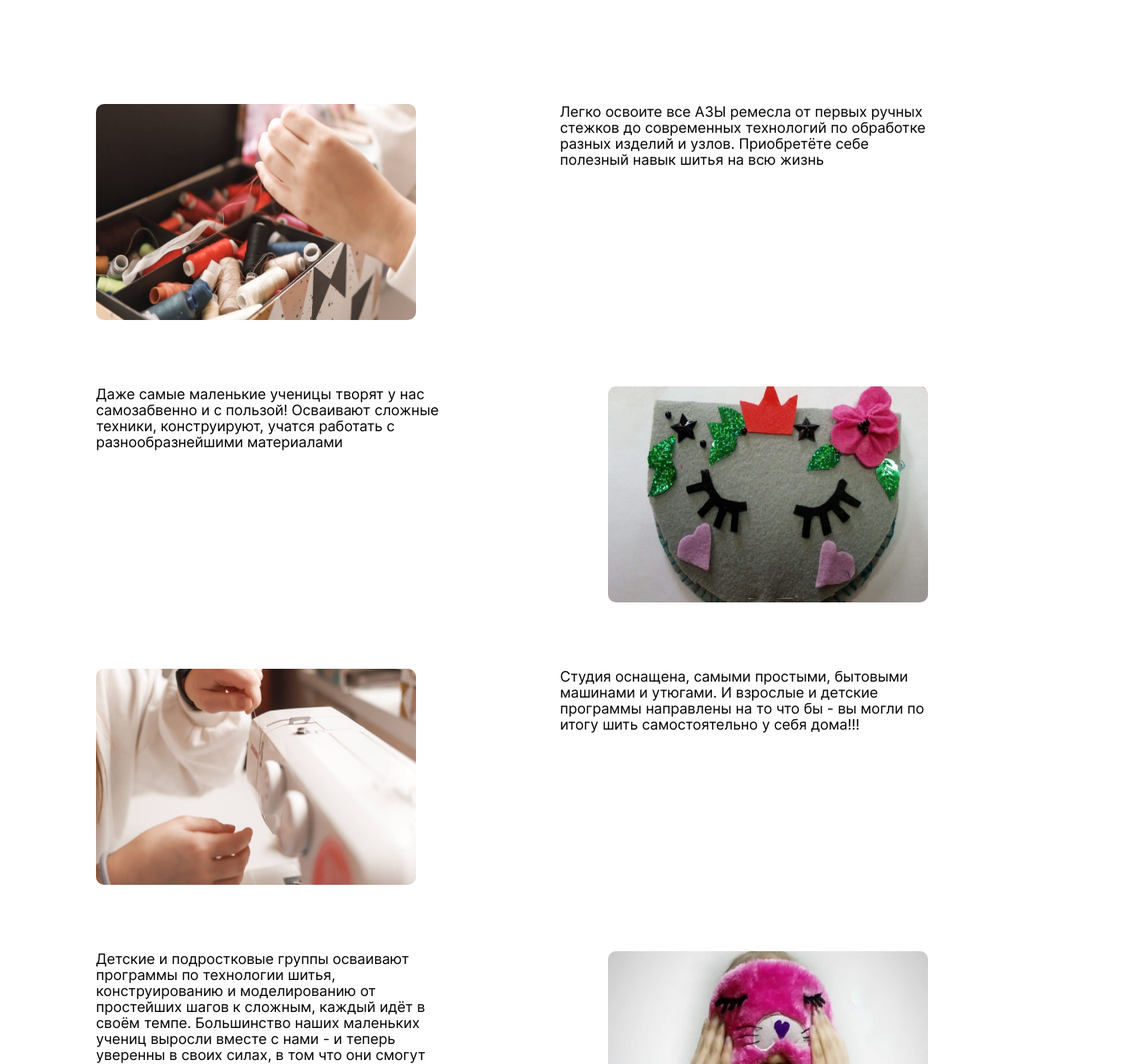
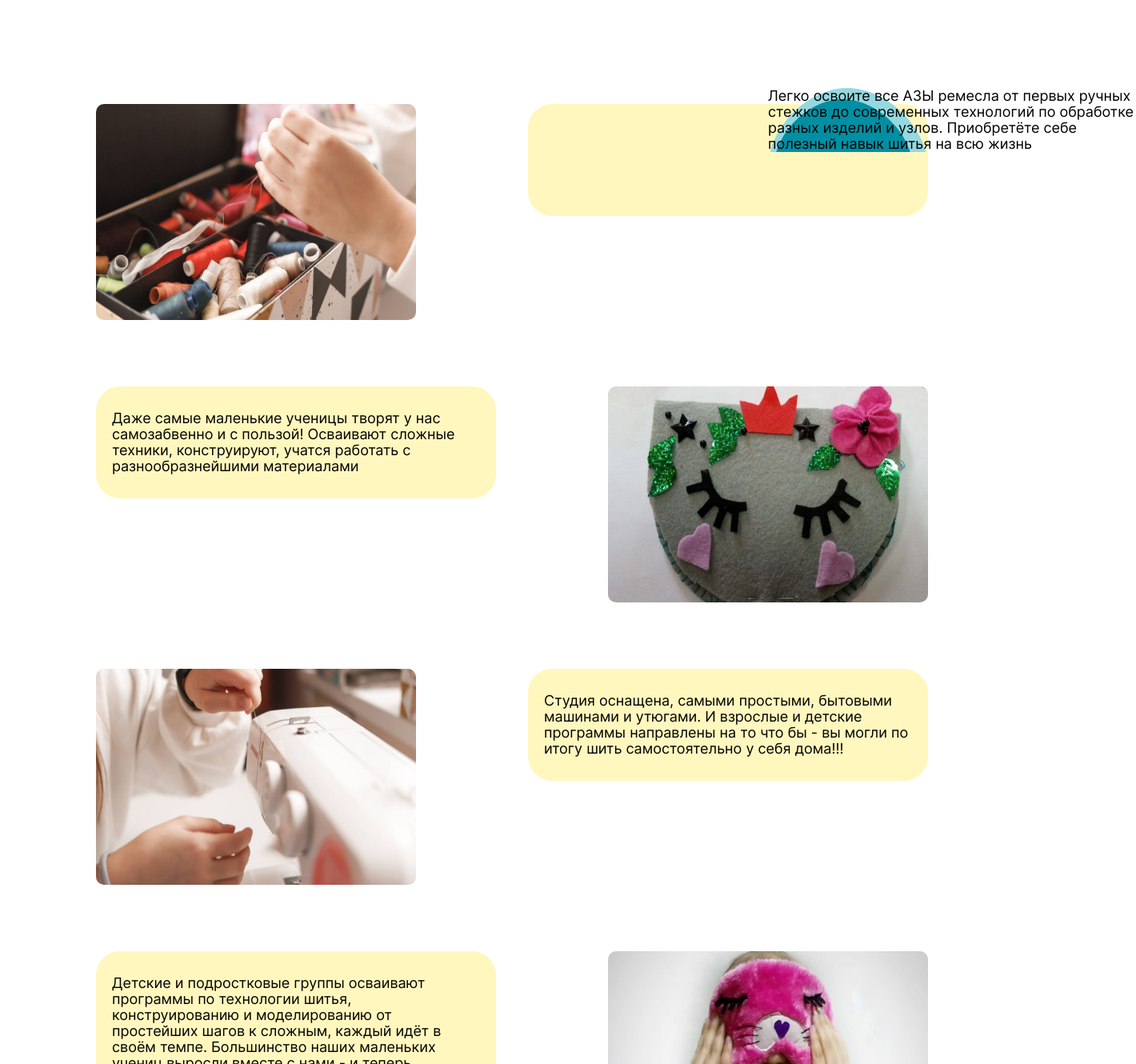
Before and after one commit to ElenaVereskun/school-frontend, a React (Create React App) app: page / in a window 1280 px wide. Shown: the part 720-2050 px from the top of the page at 80% size, 1420 px wide, since content can reach past the window. Built offline with nearby package versions, Linux system fonts and the light colour scheme.

Commit message:
background-circle

```diff
--- a/src/components/AboutSchool/AboutSchool.css
+++ b/src/components/AboutSchool/AboutSchool.css
@@ -1,9 +1,9 @@
-.about-project {
+.about-school {
     /* background-color: whitesmoke; */
 }
 
-.about-project__container {
-    font-family: Inter,Arial,sans-serif;
+.about-school__container {
+    font-family: Inter, Arial, sans-serif;
     font-style: normal;
     color: black;
     padding-top: 10px;
@@ -19,6 +19,7 @@
     padding-top: 130px;
     align-items: center;
 }
+
 .tab__items {
     display: flex;
     justify-content: space-between;
@@ -34,11 +35,35 @@
 }
 
 .tab__description {
+display: flex;
+    flex-direction: column;
+    position: relative;
     font-size: 18px;
     font-weight: 400;
     line-height: 20px;
     margin: 0;
     width: 460px;
+    z-index: 3;
+}
+
+.tab__background {
+    position: relative;
+    background-color: #FFF7BE;
+    border-radius: 30px;
+    padding-top: 30px;
+    padding-left: 20px;
+    height: 110px;
+    width: 480px;
+    z-index: 2;
+}
+
+.tab__circle {
+    background-image: url(../../images/circle.svg);
+    /* position: relative; */
+    margin-top: -50px;
+    margin-left: 280px;
+    z-index: 1;
+    background-size: cover;
 }
 
 @media screen and (max-width: 1279px) {
--- a/src/components/AboutSchool/AboutSchool.js
+++ b/src/components/AboutSchool/AboutSchool.js
@@ -5,34 +5,44 @@ import photoThird from '../../images/photo3.jpeg';
 import photoFourth from '../../images/photo4.jpeg';
 import photoFifth from '../../images/photo5.jpeg';
 import photoSixth from '../../images/photo6.jpeg';
+import circle from '../../images/circle.svg';
 
 function AboutSchool() {
     return (
-        <section className='about-project'>
-            <div className='about-project__container'>
+        <section className='about-school'>
+            <div className='about-school__container'>
                 <ul className="tab">
                     <li className="tab__items">
                         <img className='tab__photo' src={photoFirst} alt='фото1' />
+                        <div className='tab__background'>
+                            <div className='tab__circle'>
                                 <p className="tab__description">
                                     Легко освоите все АЗЫ ремесла от первых ручных стежков до современных
                                     технологий по обработке разных изделий и узлов.
                                     Приобретёте себе полезный навык шитья на всю жизнь</p>
+                            </div>
+                        </div>
                     </li>
                     <li className="tab__items">
+                        <div className='tab__background'>
                             <p className="tab__description">
                                 Даже самые маленькие ученицы творят у нас самозабвенно и с пользой!
                                 Осваивают сложные техники, конструируют, учатся работать с
                                 разнообразнейшими материалами</p>
+                        </div>
                         <img className='tab__photo' src={photoSecond} alt='фото2' />
                     </li>
                     <li className="tab__items">
                         <img className='tab__photo' src={photoThird} alt='фото3' />
+                        <div className='tab__background'>
                             <p className="tab__description">
                                 Студия оснащена, самыми простыми, бытовыми машинами и утюгами.
                                 И взрослые и детские программы направлены на то что бы - вы могли
                                 по итогу шить самостоятельно у себя дома!!!</p>
+                        </div>
                     </li>
                     <li className="tab__items">
+                        <div className='tab__background' style={{ height: '200px' }}>
                             <p className="tab__description">
                                 Детские и подростковые группы осваивают программы по технологии шитья,
                                 конструированию и моделированию от простейших шагов к сложным, каждый
@@ -41,24 +51,28 @@ function AboutSchool() {
                                 уверенны в своих силах, в том что они смогут правиться с любой задачей,
                                 так как они уже умеют "что-то своими руками" и головой
                             </p>
+                        </div>
                         <img className='tab__photo' src={photoFourth} alt='фото4' />
                     </li>
                     <li className="tab__items">
                         <img className='tab__photo' src={photoFifth} alt='фото5' />
+                        <div className='tab__background' style={{ height: '145px' }}>
                             <p className="tab__description">
                                 Раскроете свой внутренний творческий потенциал! Это становиться буквально
                                 жизненно необходимо в подростковый возраст и в моменты "внутреннего
                                 закисания взрослых" - мечтайте, пробуйте, творите, создавайте себя внутри
                                 и снаружи!</p>
+                        </div>
                     </li>
                     <li className="tab__items">
+                        <div className='tab__background' style={{ height: '140px' }}>
                             <p className="tab__description">
                                 Перестанете бояться профессиональных провалов - курсы для профи разделены
                                 на "болевые точки" которые проходит любой профессионал. Курс разделён на
                                 теорию (проходите он-лайн) и практику - выполнение заданий, живые встречи,
                                 обсуждение результатов.</p>
+                        </div>
                         <img className='tab__photo' src={photoSixth} alt='фото6' />
-
                     </li>
                 </ul>
             </div>
```
Also changed, not shown: src/images/circle.svg (added). Lines whose indentation alone changed are shown as unchanged.
